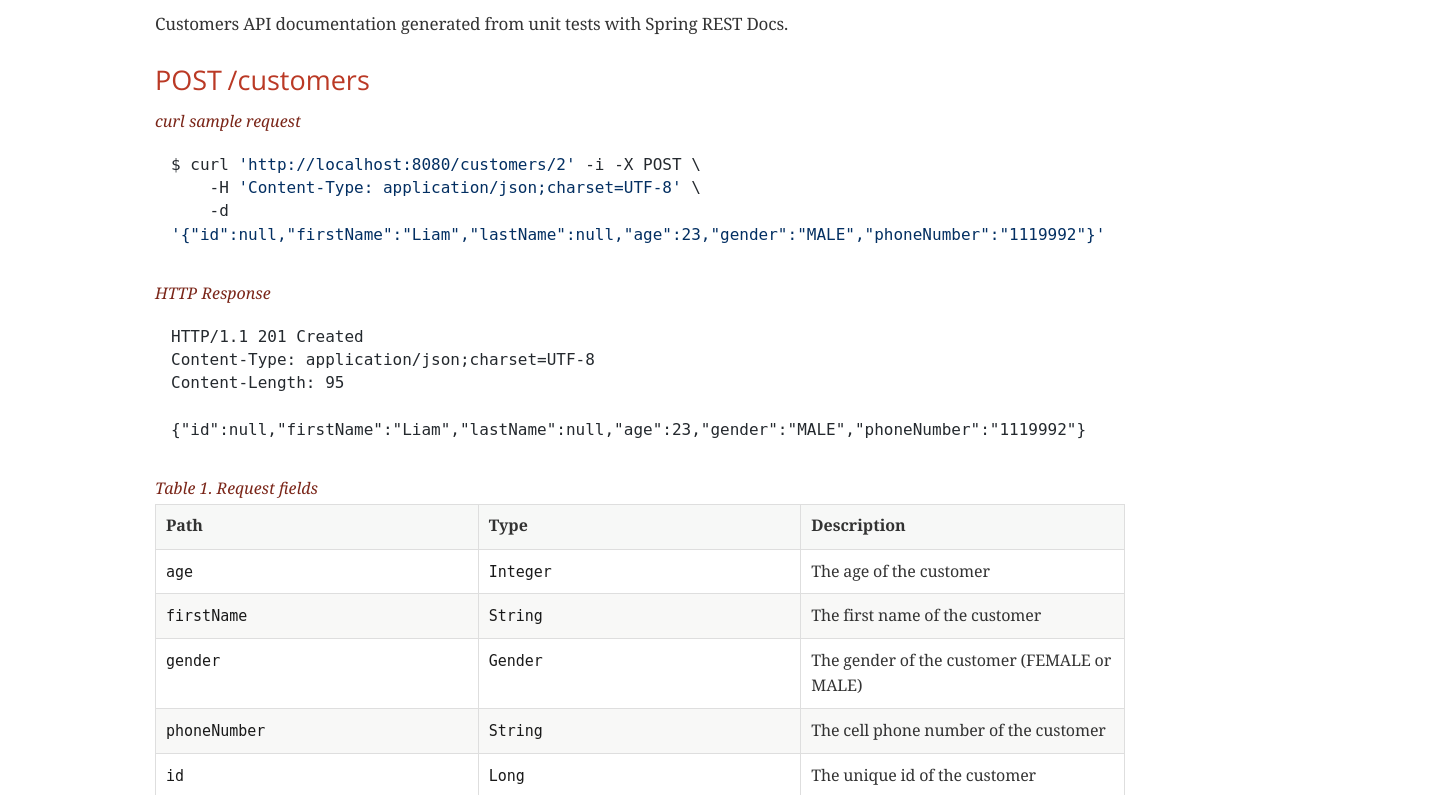
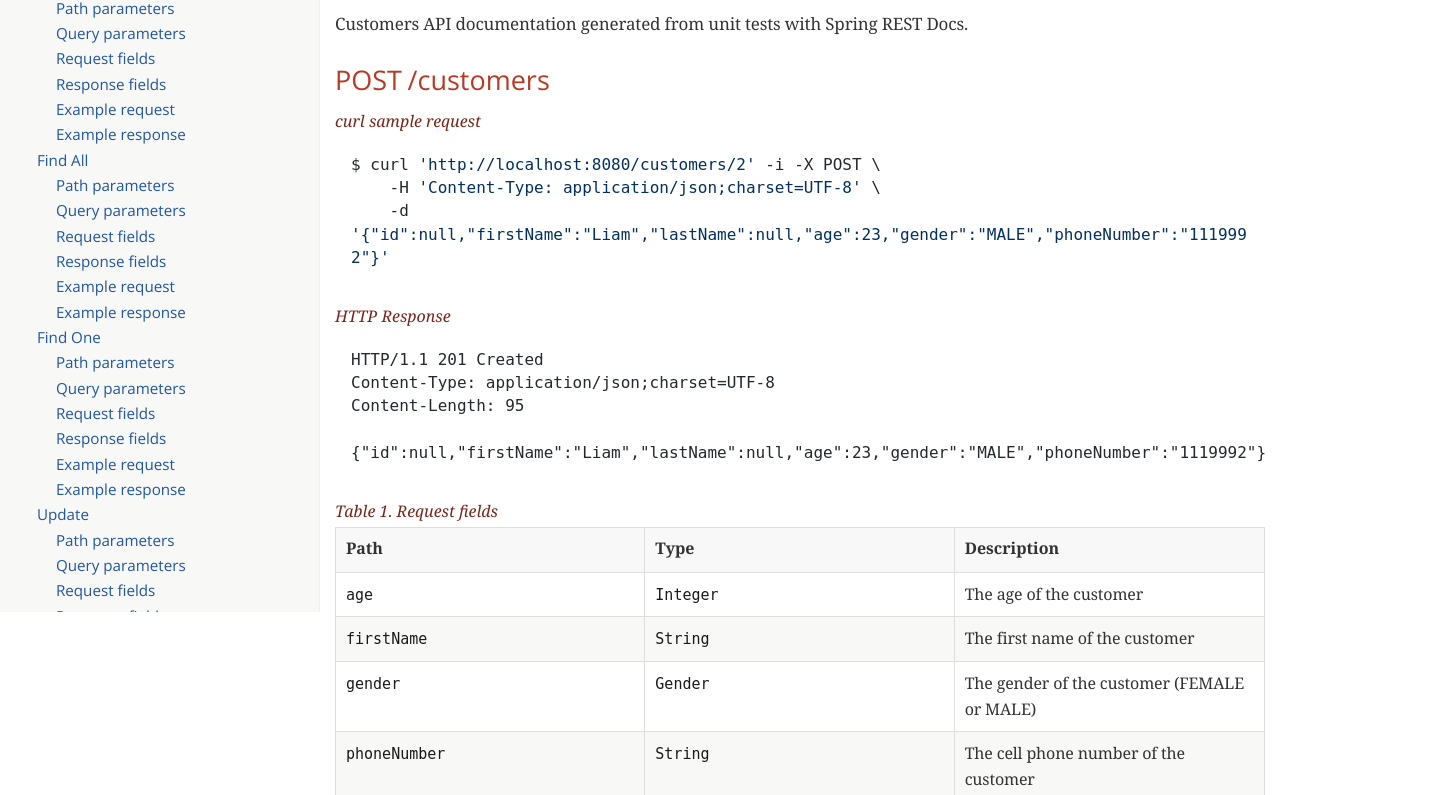
Before and after one commit to mimacom/spring-rest-docs, a plain HTML site: page generated-docs/index.html in a window 1280 px wide. Shown: the part 188-983 px from the top of the page, 1433 px wide, since content can reach past the window. Drawn offline with nearby package versions, Linux system fonts and the light colour scheme; a web font is replaced by a local one.

Commit message:
Fixed asciidoc

```diff
--- a/generated-docs/index.html
+++ b/generated-docs/index.html
@@ -426,19 +426,75 @@ body.book #toc,body.book #preamble,body.book h1.sect0,body.book .sect1>h2{page-b
 </style>
 <link rel="stylesheet" href="https://cdnjs.cloudflare.com/ajax/libs/font-awesome/4.6.3/css/font-awesome.min.css">
 </head>
-<body class="book">
+<body class="book toc2 toc-left">
 <div id="header">
 <h1>Getting started with Spring REST Docs</h1>
+<div id="toc" class="toc2">
+<div id="toctitle">Index</div>
+<ul class="sectlevel1">
+<li><a href="#_customers_api">Customers API</a>
+<ul class="sectlevel2">
+<li><a href="#_post_customers">POST /customers</a></li>
+<li><a href="#_get_customer_customerid">GET /customer/{customerId}</a></li>
+</ul>
+</li>
+<li><a href="#_generated_documentation">Generated documentation</a>
+<ul class="sectlevel2">
+<li><a href="#resources-customers-controller-auto-docs-test-create-customer">Create</a>
+<ul class="sectlevel3">
+<li><a href="#_path_parameters">Path parameters</a></li>
+<li><a href="#_query_parameters">Query parameters</a></li>
+<li><a href="#_request_fields">Request fields</a></li>
+<li><a href="#_response_fields">Response fields</a></li>
+<li><a href="#_example_request">Example request</a></li>
+<li><a href="#_example_response">Example response</a></li>
+</ul>
+</li>
+<li><a href="#resources-customers-controller-auto-docs-test-test-find-all">Find All</a>
+<ul class="sectlevel3">
+<li><a href="#_path_parameters_2">Path parameters</a></li>
+<li><a href="#_query_parameters_2">Query parameters</a></li>
+<li><a href="#_request_fields_2">Request fields</a></li>
+<li><a href="#_response_fields_2">Response fields</a></li>
+<li><a href="#_example_request_2">Example request</a></li>
+<li><a href="#_example_response_2">Example response</a></li>
+</ul>
+</li>
+<li><a href="#resources-customers-controller-auto-docs-test-test-find-one">Find One</a>
+<ul class="sectlevel3">
+<li><a href="#_path_parameters_3">Path parameters</a></li>
+<li><a href="#_query_parameters_3">Query parameters</a></li>
+<li><a href="#_request_fields_3">Request fields</a></li>
+<li><a href="#_response_fields_3">Response fields</a></li>
+<li><a href="#_example_request_3">Example request</a></li>
+<li><a href="#_example_response_3">Example response</a></li>
+</ul>
+</li>
+<li><a href="#resources-customers-controller-auto-docs-test-test-update">Update</a>
+<ul class="sectlevel3">
+<li><a href="#_path_parameters_4">Path parameters</a></li>
+<li><a href="#_query_parameters_4">Query parameters</a></li>
+<li><a href="#_request_fields_4">Request fields</a></li>
+<li><a href="#_response_fields_4">Response fields</a></li>
+<li><a href="#_example_request_4">Example request</a></li>
+<li><a href="#_example_response_4">Example response</a></li>
+</ul>
+</li>
+<li><a href="#overview-pagination">Pagination</a></li>
+</ul>
+</li>
+</ul>
+</div>
 </div>
 <div id="content">
 <div class="sect1">
-<h2 id="_customers_api">Customers API</h2>
+<h2 id="_customers_api"><a class="link" href="#_customers_api">Customers API</a></h2>
 <div class="sectionbody">
 <div class="paragraph">
 <p>Customers API documentation generated from unit tests with Spring REST Docs.</p>
 </div>
 <div class="sect2">
-<h3 id="_post_customers">POST /customers</h3>
+<h3 id="_post_customers"><a class="link" href="#_post_customers">POST /customers</a></h3>
 <div class="listingblock">
 <div class="title">curl sample request</div>
 <div class="content">
@@ -553,7 +609,7 @@ Content-Length: 95
 </table>
 </div>
 <div class="sect2">
-<h3 id="_get_customer_customerid">GET /customer/{customerId}</h3>
+<h3 id="_get_customer_customerid"><a class="link" href="#_get_customer_customerid">GET /customer/{customerId}</a></h3>
 <div class="listingblock">
 <div class="title">curl sample request</div>
 <div class="content">
@@ -639,9 +695,9 @@ Content-Length: 86
 </div>
 </div>
 </div>
-<h1 id="_generated_documentation" class="sect0">Generated documentation</h1>
+<h1 id="_generated_documentation" class="sect0"><a class="link" href="#_generated_documentation">Generated documentation</a></h1>
 <div class="sect2">
-<h3 id="resources-customers-controller-auto-docs-test-create-customer">Create</h3>
+<h3 id="resources-customers-controller-auto-docs-test-create-customer"><a class="link" href="#resources-customers-controller-auto-docs-test-create-customer">Create</a></h3>
 <div class="paragraph">
 <p><code>POST /customers/{salesRepId}</code></p>
 </div>
@@ -649,7 +705,7 @@ Content-Length: 86
 <p>Creates a new customer.</p>
 </div>
 <div class="sect3">
-<h4 id="_path_parameters">Path parameters</h4>
+<h4 id="_path_parameters"><a class="link" href="#_path_parameters">Path parameters</a></h4>
 <table class="tableblock frame-all grid-all spread">
 <colgroup>
 <col style="width: 25%;">
@@ -676,13 +732,13 @@ Content-Length: 86
 </table>
 </div>
 <div class="sect3">
-<h4 id="_query_parameters">Query parameters</h4>
+<h4 id="_query_parameters"><a class="link" href="#_query_parameters">Query parameters</a></h4>
 <div class="paragraph">
 <p>No parameters.</p>
 </div>
 </div>
 <div class="sect3">
-<h4 id="_request_fields">Request fields</h4>
+<h4 id="_request_fields"><a class="link" href="#_request_fields">Request fields</a></h4>
 <table class="tableblock frame-all grid-all spread">
 <colgroup>
 <col style="width: 25%;">
@@ -740,7 +796,7 @@ Content-Length: 86
 </table>
 </div>
 <div class="sect3">
-<h4 id="_response_fields">Response fields</h4>
+<h4 id="_response_fields"><a class="link" href="#_response_fields">Response fields</a></h4>
 <table class="tableblock frame-all grid-all spread">
 <colgroup>
 <col style="width: 25%;">
@@ -798,7 +854,7 @@ Content-Length: 86
 </table>
 </div>
 <div class="sect3">
-<h4 id="_example_request">Example request</h4>
+<h4 id="_example_request"><a class="link" href="#_example_request">Example request</a></h4>
 <div class="listingblock">
 <div class="content">
 <pre class="highlightjs highlight"><code class="language-bash hljs" data-lang="bash">$ curl 'http://demo.mimacom.com:443/customers/330' -i -X POST \
@@ -815,7 +871,7 @@ Content-Length: 86
 </div>
 </div>
 <div class="sect3">
-<h4 id="_example_response">Example response</h4>
+<h4 id="_example_response"><a class="link" href="#_example_response">Example response</a></h4>
 <div class="listingblock">
 <div class="content">
 <pre class="highlightjs highlight nowrap"><code class="language-http hljs" data-lang="http">HTTP/1.1 201 Created
@@ -835,7 +891,7 @@ Content-Length: 124
 </div>
 </div>
 <div class="sect2">
-<h3 id="resources-customers-controller-auto-docs-test-test-find-all">Find All</h3>
+<h3 id="resources-customers-controller-auto-docs-test-test-find-all"><a class="link" href="#resources-customers-controller-auto-docs-test-test-find-all">Find All</a></h3>
 <div class="paragraph">
 <p><code>GET /customers</code></p>
 </div>
@@ -843,25 +899,25 @@ Content-Length: 124
 <p>Retrieves all existing customers.</p>
 </div>
 <div class="sect3">
-<h4 id="_path_parameters_2">Path parameters</h4>
+<h4 id="_path_parameters_2"><a class="link" href="#_path_parameters_2">Path parameters</a></h4>
 <div class="paragraph">
 <p>No parameters.</p>
 </div>
 </div>
 <div class="sect3">
-<h4 id="_query_parameters_2">Query parameters</h4>
+<h4 id="_query_parameters_2"><a class="link" href="#_query_parameters_2">Query parameters</a></h4>
 <div class="paragraph">
 <p>Supports standard <a href="#overview-pagination">paging</a> query parameters.</p>
 </div>
 </div>
 <div class="sect3">
-<h4 id="_request_fields_2">Request fields</h4>
+<h4 id="_request_fields_2"><a class="link" href="#_request_fields_2">Request fields</a></h4>
 <div class="paragraph">
 <p>No request body.</p>
 </div>
 </div>
 <div class="sect3">
-<h4 id="_response_fields_2">Response fields</h4>
+<h4 id="_response_fields_2"><a class="link" href="#_response_fields_2">Response fields</a></h4>
 <div class="paragraph">
 <p>Standard <a href="#overview-pagination">paging</a> response where <code>content</code> field is list of following objects:</p>
 </div>
@@ -922,7 +978,7 @@ Content-Length: 124
 </table>
 </div>
 <div class="sect3">
-<h4 id="_example_request_2">Example request</h4>
+<h4 id="_example_request_2"><a class="link" href="#_example_request_2">Example request</a></h4>
 <div class="listingblock">
 <div class="content">
 <pre class="highlightjs highlight"><code class="language-bash hljs" data-lang="bash">$ curl 'http://demo.mimacom.com:443/customers?page=1&amp;size=15' -i -X GET</code></pre>
@@ -930,7 +986,7 @@ Content-Length: 124
 </div>
 </div>
 <div class="sect3">
-<h4 id="_example_response_2">Example response</h4>
+<h4 id="_example_response_2"><a class="link" href="#_example_response_2">Example response</a></h4>
 <div class="listingblock">
 <div class="content">
 <pre class="highlightjs highlight nowrap"><code class="language-http hljs" data-lang="http">HTTP/1.1 200 OK
@@ -948,23 +1004,23 @@ Content-Length: 378
   } ],
   "pageable" : "INSTANCE",
   "last" : true,
+  "totalPages" : 1,
   "totalElements" : 1,
-  "totalPages" : 1,
   "size" : 0,
   "number" : 0,
   "numberOfElements" : 1,
-  "first" : true,
   "sort" : {
     "sorted" : false,
     "unsorted" : true
-  }
+  },
+  "first" : true
 }</code></pre>
 </div>
 </div>
 </div>
 </div>
 <div class="sect2">
-<h3 id="resources-customers-controller-auto-docs-test-test-find-one">Find One</h3>
+<h3 id="resources-customers-controller-auto-docs-test-test-find-one"><a class="link" href="#resources-customers-controller-auto-docs-test-test-find-one">Find One</a></h3>
 <div class="paragraph">
 <p><code>GET /customers/{customerId}</code></p>
 </div>
@@ -972,7 +1028,7 @@ Content-Length: 378
 <p>Retrieves an existing customer.</p>
 </div>
 <div class="sect3">
-<h4 id="_path_parameters_3">Path parameters</h4>
+<h4 id="_path_parameters_3"><a class="link" href="#_path_parameters_3">Path parameters</a></h4>
 <table class="tableblock frame-all grid-all spread">
 <colgroup>
 <col style="width: 25%;">
@@ -999,19 +1055,19 @@ Content-Length: 378
 </table>
 </div>
 <div class="sect3">
-<h4 id="_query_parameters_3">Query parameters</h4>
+<h4 id="_query_parameters_3"><a class="link" href="#_query_parameters_3">Query parameters</a></h4>
 <div class="paragraph">
 <p>No parameters.</p>
 </div>
 </div>
 <div class="sect3">
-<h4 id="_request_fields_3">Request fields</h4>
+<h4 id="_request_fields_3"><a class="link" href="#_request_fields_3">Request fields</a></h4>
 <div class="paragraph">
 <p>No request body.</p>
 </div>
 </div>
 <div class="sect3">
-<h4 id="_response_fields_3">Response fields</h4>
+<h4 id="_response_fields_3"><a class="link" href="#_response_fields_3">Response fields</a></h4>
 <table class="tableblock frame-all grid-all spread">
 <colgroup>
 <col style="width: 25%;">
@@ -1069,7 +1125,7 @@ Content-Length: 378
 </table>
 </div>
 <div class="sect3">
-<h4 id="_example_request_3">Example request</h4>
+<h4 id="_example_request_3"><a class="link" href="#_example_request_3">Example request</a></h4>
 <div class="listingblock">
 <div class="content">
 <pre class="highlightjs highlight"><code class="language-bash hljs" data-lang="bash">$ curl 'http://demo.mimacom.com:443/customers/30' -i -X GET</code></pre>
@@ -1077,7 +1133,7 @@ Content-Length: 378
 </div>
 </div>
 <div class="sect3">
-<h4 id="_example_response_3">Example response</h4>
+<h4 id="_example_response_3"><a class="link" href="#_example_response_3">Example response</a></h4>
 <div class="listingblock">
 <div class="content">
 <pre class="highlightjs highlight nowrap"><code class="language-http hljs" data-lang="http">HTTP/1.1 200 OK</code></pre>
@@ -1086,7 +1142,7 @@ Content-Length: 378
 </div>
 </div>
 <div class="sect2">
-<h3 id="resources-customers-controller-auto-docs-test-test-update">Update</h3>
+<h3 id="resources-customers-controller-auto-docs-test-test-update"><a class="link" href="#resources-customers-controller-auto-docs-test-test-update">Update</a></h3>
 <div class="paragraph">
 <p><code>PUT /customers</code></p>
 </div>
@@ -1094,19 +1150,19 @@ Content-Length: 378
 <p>Updates an existing customer.</p>
 </div>
 <div class="sect3">
-<h4 id="_path_parameters_4">Path parameters</h4>
+<h4 id="_path_parameters_4"><a class="link" href="#_path_parameters_4">Path parameters</a></h4>
 <div class="paragraph">
 <p>No parameters.</p>
 </div>
 </div>
 <div class="sect3">
-<h4 id="_query_parameters_4">Query parameters</h4>
+<h4 id="_query_parameters_4"><a class="link" href="#_query_parameters_4">Query parameters</a></h4>
 <div class="paragraph">
 <p>No parameters.</p>
 </div>
 </div>
 <div class="sect3">
-<h4 id="_request_fields_4">Request fields</h4>
+<h4 id="_request_fields_4"><a class="link" href="#_request_fields_4">Request fields</a></h4>
 <table class="tableblock frame-all grid-all spread">
 <colgroup>
 <col style="width: 25%;">
@@ -1164,7 +1220,7 @@ Content-Length: 378
 </table>
 </div>
 <div class="sect3">
-<h4 id="_response_fields_4">Response fields</h4>
+<h4 id="_response_fields_4"><a class="link" href="#_response_fields_4">Response fields</a></h4>
 <table class="tableblock frame-all grid-all spread">
 <colgroup>
 <col style="width: 25%;">
@@ -1222,7 +1278,7 @@ Content-Length: 378
 </table>
 </div>
 <div class="sect3">
-<h4 id="_example_request_4">Example request</h4>
+<h4 id="_example_request_4"><a class="link" href="#_example_request_4">Example request</a></h4>
 <div class="listingblock">
 <div class="content">
 <pre class="highlightjs highlight"><code class="language-bash hljs" data-lang="bash">$ curl 'http://demo.mimacom.com:443/customers' -i -X PUT \
@@ -1239,7 +1295,7 @@ Content-Length: 378
 </div>
 </div>
 <div class="sect3">
-<h4 id="_example_response_4">Example response</h4>
+<h4 id="_example_response_4"><a class="link" href="#_example_response_4">Example response</a></h4>
 <div class="listingblock">
 <div class="content">
 <pre class="highlightjs highlight nowrap"><code class="language-http hljs" data-lang="http">HTTP/1.1 200 OK</code></pre>
@@ -1248,7 +1304,7 @@ Content-Length: 378
 </div>
 </div>
 <div class="sect2">
-<h3 id="overview-pagination">Pagination</h3>
+<h3 id="overview-pagination"><a class="link" href="#overview-pagination">Pagination</a></h3>
 <div class="paragraph">
 <p>Spring pagination facilities offer following request parameters:</p>
 </div>
@@ -1373,7 +1429,7 @@ Unresolved directive in index.adoc - include::/Users/sandra.gomez/dev/training/s
 </div>
 <div id="footer">
 <div id="footer-text">
-Last updated 2018-07-19 17:12:55 CEST
+Last updated 2018-07-19 17:19:19 CEST
 </div>
 </div>
 <link rel="stylesheet" href="https://cdnjs.cloudflare.com/ajax/libs/highlight.js/9.12.0/styles/github.min.css">
```
Also changed, not shown: 1 other file.
